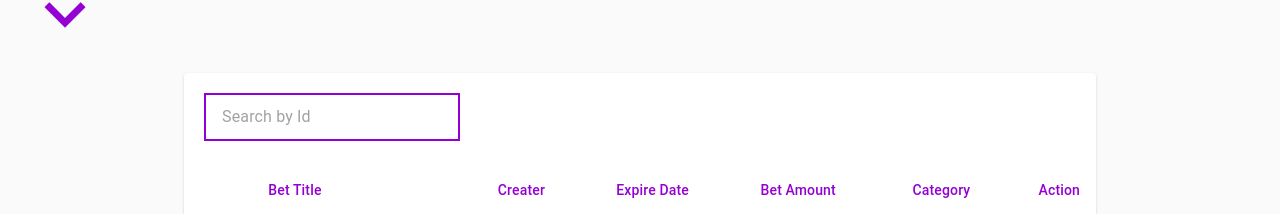
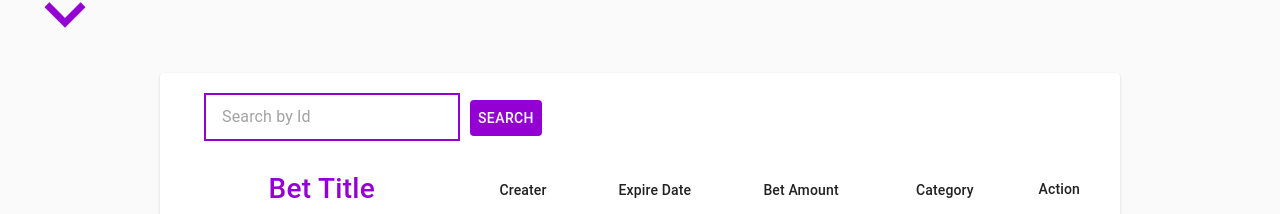
Before and after one commit to Agon269/Betting, a React (Create React App) app in the folder bidding/: page / in a window 1280 px wide. Shown: the part 586-800 px from the top of the page. Built offline with nearby package versions, Linux system fonts and the light colour scheme.

Commit message:
search complete need to fetch all data before searching later on

```diff
--- a/bidding/src/actions/index.js
+++ b/bidding/src/actions/index.js
@@ -1,7 +1,8 @@
-import { GETBETS, ASCSORT, DSCSORT } from "./types";
+import { GETBETS, ASCSORT, DSCSORT, SEARCH } from "./types";
 import { allBets } from "../util/bets";
 import { sortProperty } from "../services/sortype";
 export const getBets = () => {
+  //fetch all
   return {
     type: GETBETS,
     payload: allBets,
@@ -10,7 +11,6 @@ export const getBets = () => {
 
 export const ascSort = (sortBy) => {
   let sorterProperty = sortProperty(sortBy);
-
   return {
     type: ASCSORT,
     payload: sorterProperty,
@@ -25,3 +25,12 @@ export const dscSort = (sortBy) => {
     payload: sorterProperty,
   };
 };
+
+export const search = (text) => {
+  //you should fetch all before searching
+  //payload should consist of all data and text field
+  return {
+    type: SEARCH,
+    payload: text,
+  };
+};
--- a/bidding/src/actions/types.js
+++ b/bidding/src/actions/types.js
@@ -5,3 +5,4 @@ export const EDITBET = "EDITBET";
 export const DELETEBET = "DELETEBET";
 export const ASCSORT = "ASCSORT";
 export const DSCSORT = "DSCSORT";
+export const SEARCH = "SEARCH";
--- /dev/null
+++ b/bidding/src/components/SearchBar.js
@@ -0,0 +1,44 @@
+import React, { useState } from "react";
+import { Box, Button, InputBase } from "@material-ui/core";
+import { makeStyles } from "@material-ui/core/styles";
+
+const useStyles = makeStyles((theme) => ({
+  searchBox: {
+    padding: "20px",
+  },
+  text: {
+    border: "2px solid #9400D3 ",
+    height: "6vh",
+    padding: theme.spacing(2),
+  },
+  btn: {
+    backgroundColor: "#9400D3",
+    color: "white",
+    marginLeft: "10px",
+    "&:hover": {
+      backgroundColor: "#9400D3",
+    },
+  },
+}));
+const SearchBar = ({ search, userSearched }) => {
+  const classes = useStyles();
+  const [searchText, setSearchText] = useState("");
+  const searchHandler = (text) => {
+    userSearched();
+    search(text);
+  };
+  return (
+    <Box className={classes.searchBox}>
+      <InputBase
+        placeholder="Search by Id"
+        variant="outline"
+        className={classes.text}
+        onChange={(e) => setSearchText(e.target.value)}
+      />
+      <Button className={classes.btn} onClick={() => searchHandler(searchText)}>
+        Search
+      </Button>
+    </Box>
+  );
+};
+export default SearchBar;
--- a/bidding/src/components/Table.js
+++ b/bidding/src/components/Table.js
@@ -1,5 +1,5 @@
 import React, { useEffect, useState } from "react";
-import { Box, Container, InputBase, TableSortLabel } from "@material-ui/core";
+import { Box, Container, TableSortLabel, Typography } from "@material-ui/core";
 import { connect } from "react-redux";
 import { makeStyles } from "@material-ui/core/styles";
 import {
@@ -10,34 +10,40 @@ import {
   TableHead,
   TableRow,
   Paper,
+  Button,
 } from "@material-ui/core";
 import Row from "./Row";
+import SearchBar from "./SearchBar";
 import { heads } from "../util/bets";
-import { getBets, ascSort, dscSort } from "../actions";
-
+import { getBets, ascSort, dscSort, search } from "../actions";
 const useStyles = makeStyles((theme) => ({
-  searchBox: {
-    padding: "20px",
-  },
-  text: {
-    border: "2px solid #9400D3 ",
-    height: "6vh",
-    padding: theme.spacing(2),
-  },
   heads: {
     color: " #9400D3",
+    fontSize: "28px",
+  },
+  empty: {
+    padding: "40px",
+    textAlign: "center",
+    fontSize: "28px",
+  },
+  tableContainer: {
+    marginBottom: "80px",
   },
 }));
 
-const MyTable = ({ bets, getBets, ascSort, dscSort }) => {
+const MyTable = ({ bets, getBets, ascSort, dscSort, search }) => {
   const classes = useStyles();
   const [currentSort, setCurrentSort] = useState("");
+  const [hasSearched, setHasSearched] = useState(false);
   //fetching bets
   useEffect(() => {
     getBets();
   }, [getBets]);
 
   const stableSort = (head) => {
+    if (bets.length === 0) {
+      return null;
+    }
     if (head === currentSort) {
       //descending
       dscSort(head);
@@ -48,45 +54,70 @@ const MyTable = ({ bets, getBets, ascSort, dscSort }) => {
     }
   };
 
-  //error
-
-  //waiting for bets to render
-  if (bets.length === 0) return <div>Loading ...</div>;
-
+  const userSearched = () => {
+    setHasSearched(true);
+  };
+  const unsecussfulSearch = () => {
+    getBets();
+    setHasSearched(false);
+  };
+  //fetchingbets
+  if (bets.length === 0 && hasSearched === false) return <div>Loading...</div>;
   //render bets
   return (
-    <Container maxWidth="md">
-      <TableContainer component={Paper}>
-        <Box className={classes.searchBox}>
-          <InputBase
-            placeholder="Search by Id"
-            variant="outline"
-            className={classes.text}
-          />
+    <Container
+      maxWidth="md"
+      className={classes.tableContainer}
+      component={Paper}
+    >
+      <Box display="flex" alignItems="center">
+        {" "}
+        <SearchBar search={search} userSearched={userSearched} />
+        {hasSearched && bets.length === 1 ? (
+          <Box>
+            <Button variant="contained" onClick={() => unsecussfulSearch()}>
+              Show all
+            </Button>
           </Box>
+        ) : (
+          ""
+        )}
+      </Box>
+      <TableContainer>
         <Table aria-label="collapsible table">
           <TableHead>
             <TableRow>
               <TableCell />
-
+              <TableCell className={classes.heads}>Bet Title</TableCell>
               {heads.map((head) => (
-                <TableCell
-                  key={head}
-                  align={head === "Bet Title" ? "left" : "right"}
-                  className={classes.heads}
-                >
+                <TableCell key={head} align="right">
                   <TableSortLabel onClick={() => stableSort(head)}>
                     {head}
                   </TableSortLabel>
                 </TableCell>
               ))}
+              <TableCell align="right">Action</TableCell>
             </TableRow>
           </TableHead>
+          {bets.length === 0 && hasSearched ? (
+            <Box className={classes.empty}>
+              <Typography>No bets by this id</Typography>{" "}
+              <Button
+                variant="contained"
+                onClick={() => {
+                  unsecussfulSearch();
+                }}
+              >
+                Go back
+              </Button>
+            </Box>
+          ) : (
             <TableBody>
               {bets.map((row, i) => (
                 <Row key={i} row={row} />
               ))}
             </TableBody>
+          )}
         </Table>
       </TableContainer>
     </Container>
@@ -96,4 +127,6 @@ const MyTable = ({ bets, getBets, ascSort, dscSort }) => {
 const mapStateToProps = (state) => {
   return { bets: state.bets };
 };
-export default connect(mapStateToProps, { getBets, ascSort, dscSort })(MyTable);
+export default connect(mapStateToProps, { getBets, ascSort, dscSort, search })(
+  MyTable
+);
--- a/bidding/src/reducers/betReducer.js
+++ b/bidding/src/reducers/betReducer.js
@@ -1,16 +1,20 @@
-import { GETBETS, ASCSORT, DSCSORT } from "../actions/types";
+import { GETBETS, ASCSORT, DSCSORT, SEARCH } from "../actions/types";
 import { mySort } from "../services/sort";
+import { search } from "../services/search";
+
 let sortedBets;
 const betReducer = (state = [], action) => {
   switch (action.type) {
     case GETBETS:
-      return [...state, ...action.payload];
+      return [...action.payload];
     case ASCSORT:
       sortedBets = mySort(state, action.payload);
       return [...sortedBets];
     case DSCSORT:
       sortedBets = mySort(state, action.payload, "descending");
       return [...sortedBets];
+    case SEARCH:
+      return search(state, action.payload);
     default:
       return state;
   }
--- /dev/null
+++ b/bidding/src/services/search.js
@@ -0,0 +1,3 @@
+export const search = (arr, text) => {
+  return arr.filter((arr) => arr.id === text);
+};
--- a/bidding/src/util/bets.js
+++ b/bidding/src/util/bets.js
@@ -61,11 +61,4 @@ export const allBets = [
   },
 ];
 
-export const heads = [
-  "Bet Title",
-  "Creater",
-  "Expire Date",
-  "Bet Amount",
-  "Category",
-  "Action",
-];
+export const heads = ["Creater", "Expire Date", "Bet Amount", "Category"];
```
Lines whose indentation alone changed are shown as unchanged.
